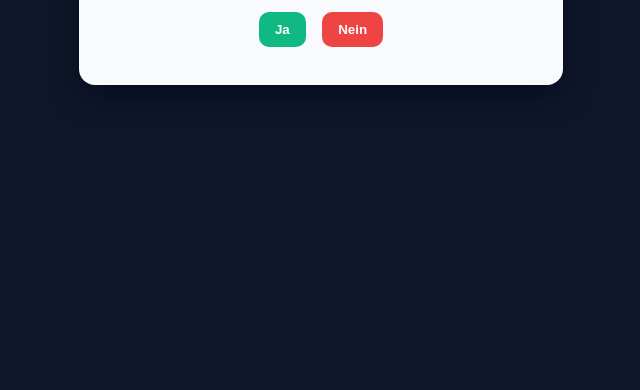
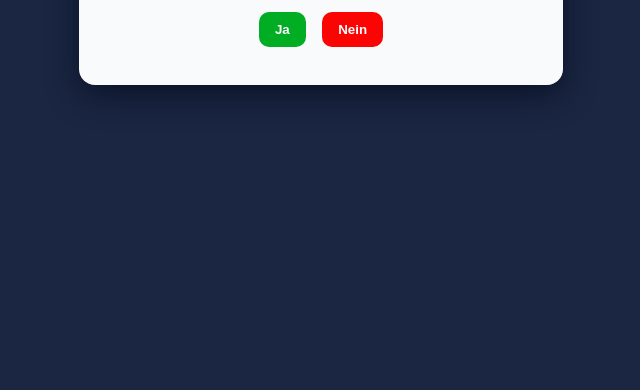
Before and after one commit to ViksaS/logga2, a plain HTML site: page index.html in a window 1280 px wide. Shown: the part 410-800 px from the top of the page, without its empty margins (319-959 px from the left). Drawn offline with Linux system fonts and the light colour scheme.

Commit message:
Update index.html

```diff
--- a/index.html
+++ b/index.html
@@ -8,7 +8,7 @@
     body {
       margin: 0;
       font-family: Arial, sans-serif;
-      background: #0f172a;
+      background: #1a2642;
       color: #f8fafc;
       display: flex;
       align-items: center;
@@ -33,8 +33,8 @@
       font-weight: bold;
       cursor: pointer;
     }
-    .yes { background: #10b981; color: white; }
-    .no { background: #ef4444; color: white; }
+    .yes { background: #01ad23; color: white; }
+    .no { background: #fb0404; color: white; }
     img { max-width: 100%; border-radius: 12px; margin-top: 15px; }
   </style>
 </head>
```
